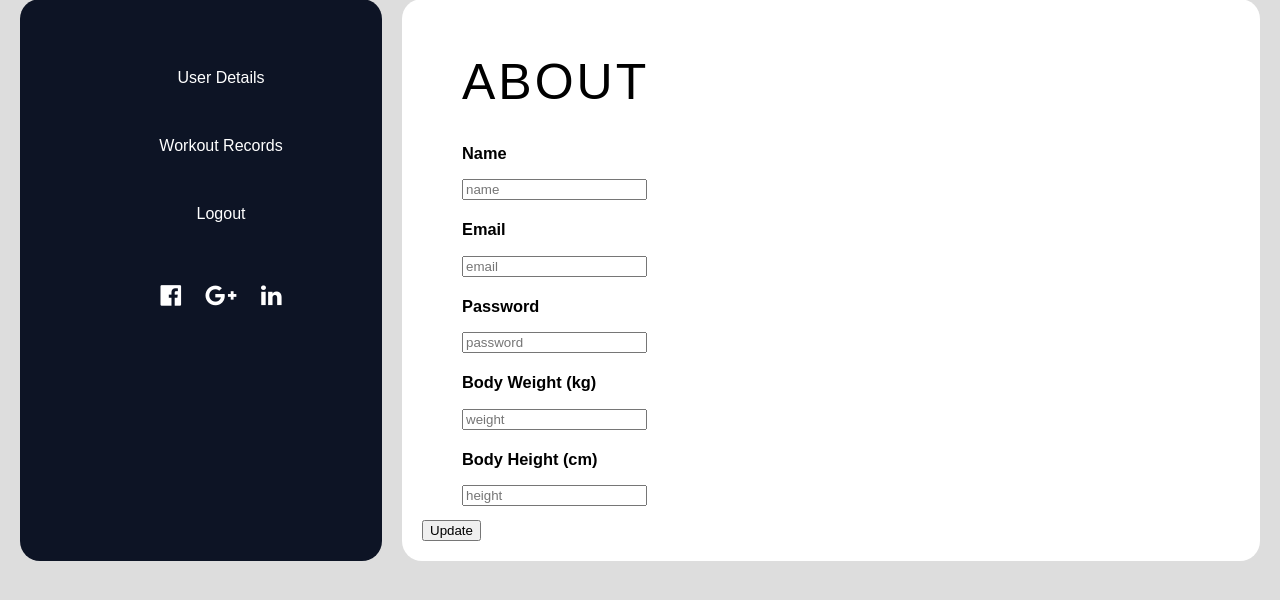
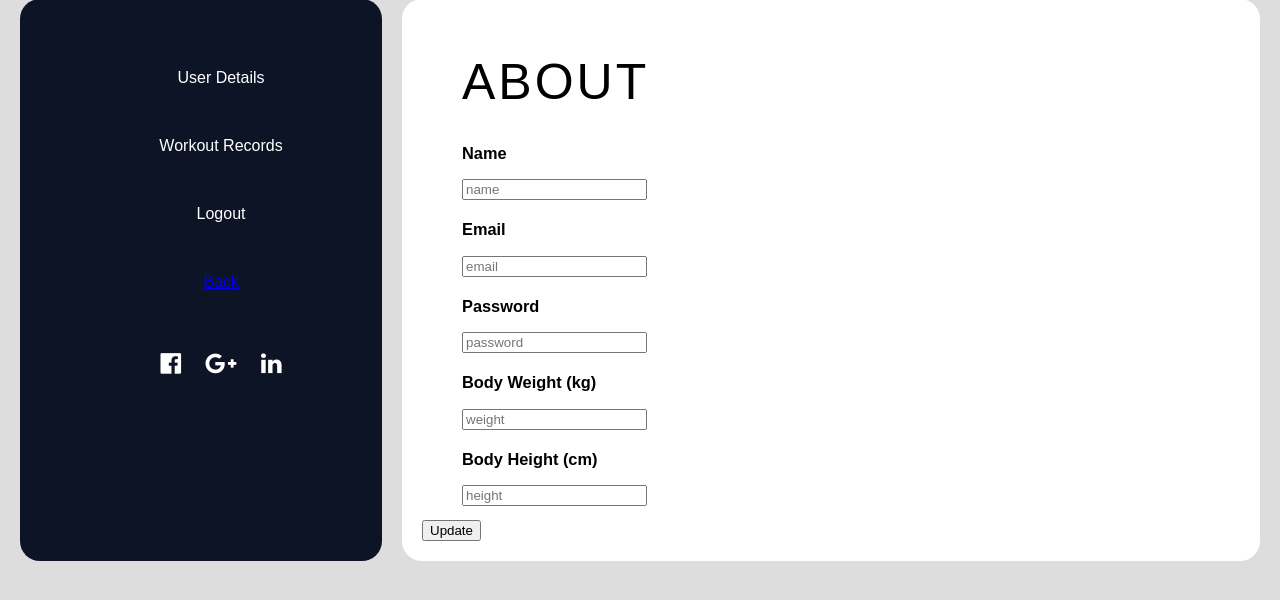
Before and after one commit to chiahuiyun/flask-firebase-profile-, a Flask app: page /updateProfile in a window 1280 px wide. Shown: the part 121-721 px from the top of the page. Run offline with Flask 2, Linux system fonts and the light colour scheme.

Commit message:
add button back

```diff
--- a/flask-firebase(profile)/templates/profile.html
+++ b/flask-firebase(profile)/templates/profile.html
@@ -17,6 +17,7 @@
                 <li>User Details</li>
                 <li>Workout Records</li>
                 <li>Logout</li>
+                <li><a href="#" onclick="history.back()">Back</a></li>
                 <!--<li>Actor</li>-->
                 <li>
                     <i style="font-size:24px" class="fa"></i>
--- a/flask-firebase(profile)/templates/updateProfile.html
+++ b/flask-firebase(profile)/templates/updateProfile.html
@@ -17,6 +17,8 @@
                 <li>User Details</li>
                 <li>Workout Records</li>
                 <li>Logout</li>
+                <li><a href="#" onclick="history.back()">Back</a></li>
+
                 <!--<li>Actor</li>-->
                 <li>
                     <i style="font-size:24px" class="fa"></i>
```
